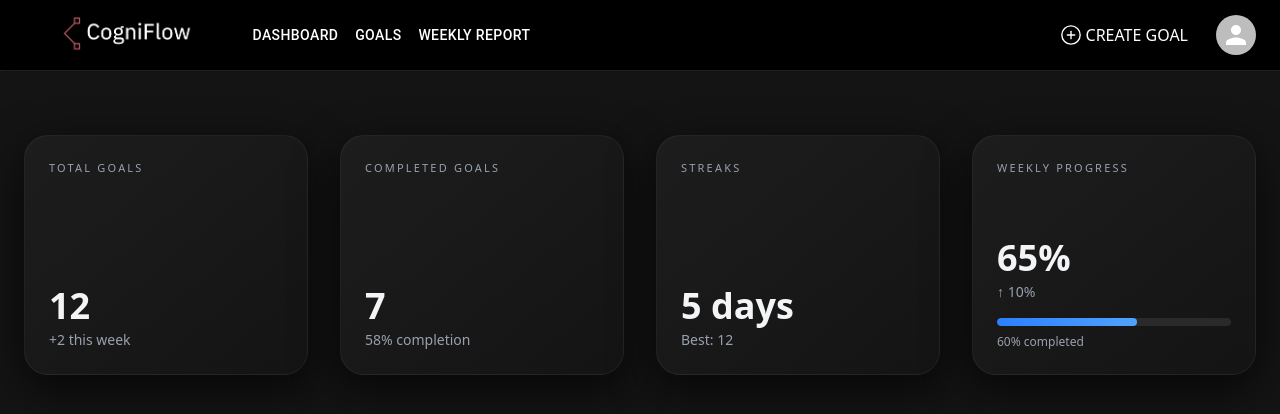
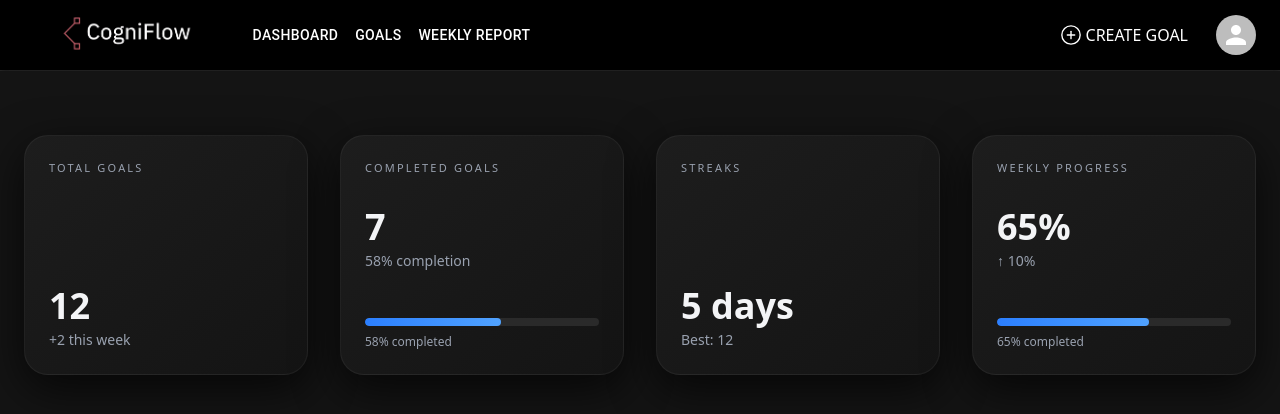
Before and after one commit to deveshh30/COGNIFLOW, a React (Vite) app in the folder client/: page /COGNIFLOW/dashboard in a window 1280 px wide. Shown: the top 414 px of the page. Built offline with nearby package versions, Linux system fonts and the light colour scheme.

Commit message:
mapping of states

```diff
--- a/client/src/features/dashboard/ui/DashCard.jsx
+++ b/client/src/features/dashboard/ui/DashCard.jsx
@@ -1,5 +1,5 @@
 import React from "react";
-import ProgressBar from "./Bar.jsx"
+import ProgressBar from "./Bar.jsx";
 
 const cardBase =
   "relative rounded-3xl border border-white/5 " +
@@ -9,9 +9,33 @@ const cardBase =
   "hover:-translate-y-1 hover:shadow-[0_22px_70px_rgba(0,0,0,0.85)] " + // D: micro-interaction
   "h-[240px] w-full p-6 flex flex-col justify-between";
 
+const stats = [
+  {
+    label: "Total Goals",
+    value: "12",
+    meta: "+2 this week",
+  },
+  {
+    label: "Completed Goals",
+    value: "7",
+    meta: "58% completion",
+    progress: 58,
+  },
+  {
+    label: "Streaks",
+    value: "5 days",
+    meta: "Best: 12",
+  },
+  {
+    label: "Weekly Progress",
+    value: "65%",
+    meta: "↑ 10%",
+    progress: 65,
+  },
+];
+
 const Stat = ({ label, value, meta, progress }) => (
   <div className={cardBase}>
-
     <p className="text-[11px] uppercase tracking-[0.2em] text-gray-400">
       {label}
     </p>
@@ -19,28 +43,26 @@ const Stat = ({ label, value, meta, progress }) => (
     <div>
       <p className="text-4xl font-bold text-gray-100">{value}</p>
       <p className="text-sm text-gray-400 mt-1">{meta}</p>
+    </div>
 
-
-      {progress !== undefined && <ProgressBar value={progress} />}
-    </div>
+    {progress !== undefined && <ProgressBar value={progress} />}
   </div>
 );
 
-
 const DashCard = () => {
   return (
-
     <div className="min-h-screen w-full bg-[#141414] px-6 pt-16">
       <div className="max-w-7xl mx-auto">
-
-
         <div className="grid grid-cols-1 sm:grid-cols-2 lg:grid-cols-4 gap-8">
-
-
-          <Stat label="Total Goals" value="12" meta="+2 this week" />
-          <Stat label="Completed Goals" value="7" meta="58% completion" />
-          <Stat label="Streaks" value="5 days" meta="Best: 12" />
-          <Stat label="Weekly Progress" value="65%" meta="↑ 10%" progress={60}  />
+          {stats.map((stat, index) => (
+            <Stat
+              key={index}
+              label={stat.label}
+              value={stat.value}
+              meta={stat.meta}
+              progress={stat.progress}
+            />
+          ))}
         </div>
       </div>
     </div>
```
